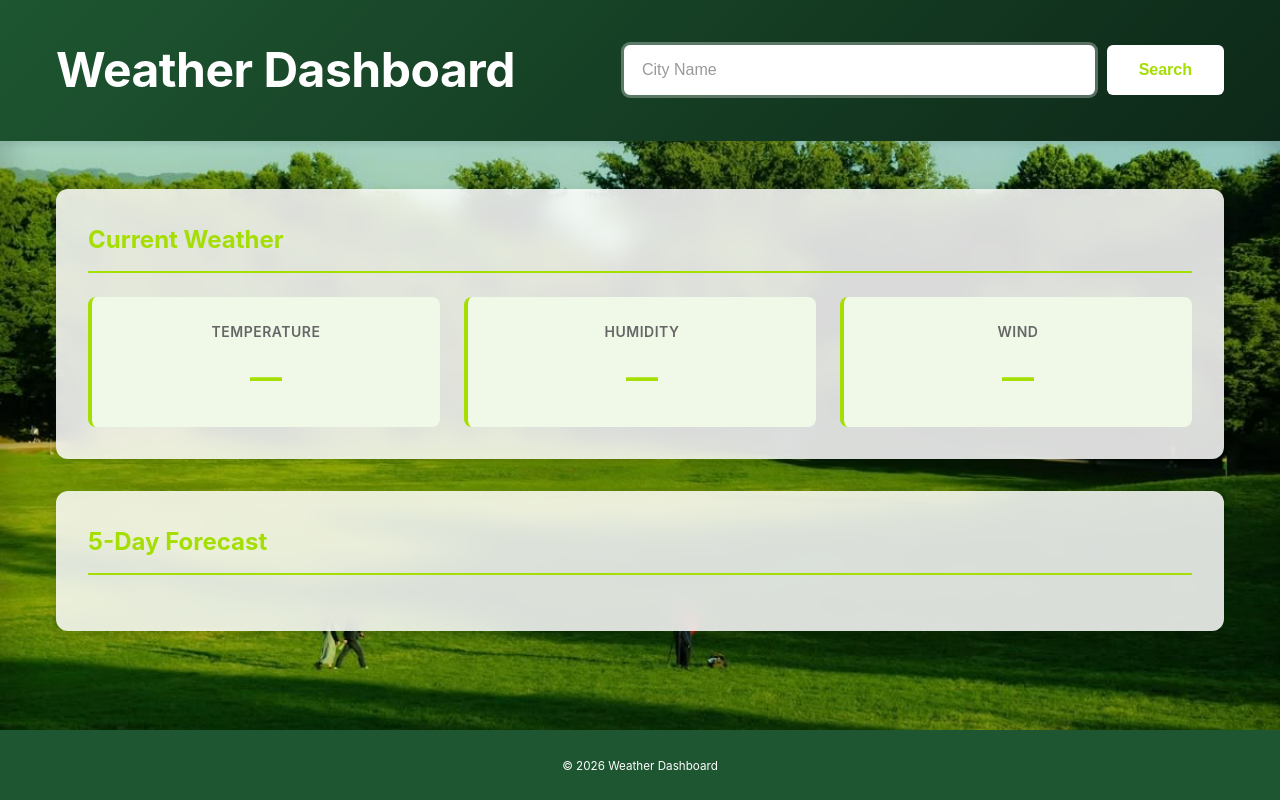
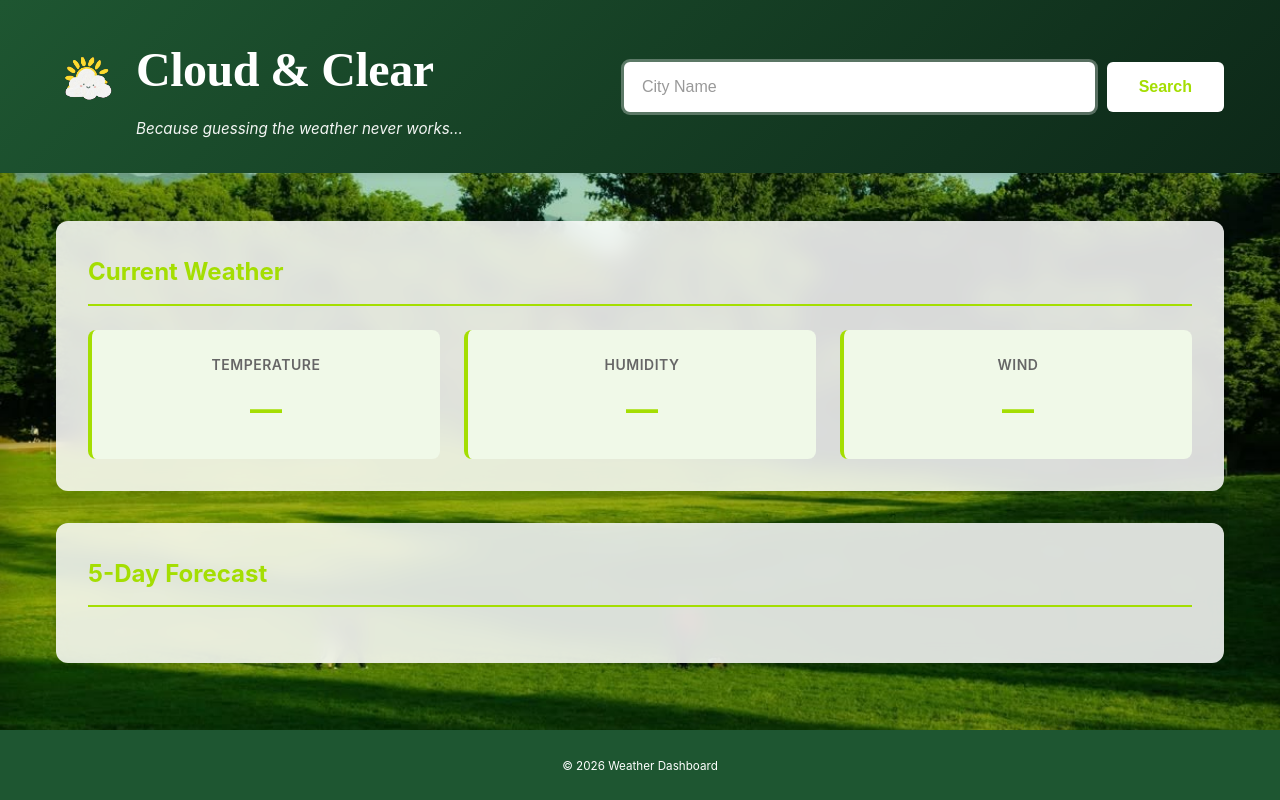
Before and after one commit to amashitharushika/weather-dashboard-devops-assignment, a website: page src/index.html in a window 1280 px wide. Drawn offline with Linux system fonts and the light colour scheme; a web font is replaced by a local one.

Commit message:
style: add logo, slogan, and update UI styling

```diff
--- a/src/index.html
+++ b/src/index.html
@@ -3,13 +3,22 @@
 	<head>
 		<meta charset="utf-8">
 		<meta name="viewport" content="width=device-width, initial-scale=1">
-		<title>Weather Dashboard</title>
+		<title>Cloud & Clear - Weather Dashboard</title>
 		<link rel="stylesheet" href="./styles/style.css">
+		<link rel="preconnect" href="https://fonts.googleapis.com">
+		<link rel="preconnect" href="https://fonts.gstatic.com" crossorigin>
+		<link href="https://fonts.googleapis.com/css2?family=Inria+Serif:wght@700&display=swap" rel="stylesheet">
 	</head>
 	<body>
 		<header class="site-header">
 			<div class="container header-inner">
-				<h1 class="site-title">Weather Dashboard</h1>
+				<div class="header-title-group">
+				<img src="./assets/logo.png" alt="Cloud & Clear Logo" class="site-logo">
+				<div class="header-text">
+					<h1 class="site-title">Cloud & Clear</h1>
+					<p class="site-slogan">Because guessing the weather never works…</p>
+				</div>
+				</div>
 				<form id="search-form" class="search-form" role="search" aria-label="Search for city">
 					<label for="city-input" class="visually-hidden">City Name</label>
 					<input id="city-input" name="city" type="search" placeholder="City Name" required aria-required="true">
--- a/src/styles/style.css
+++ b/src/styles/style.css
@@ -81,11 +81,41 @@ main {
   text-align: center;
 }
 
+.header-title-group {
+  display: flex;
+  align-items: center;
+  gap: 1rem;
+  justify-content: center;
+}
+
+.site-logo {
+  height: 80px;
+  width: auto;
+  filter: drop-shadow(0 2px 4px rgba(0, 0, 0, 0.2));
+  mix-blend-mode: lighten;
+  background: transparent;
+}
+
+.header-text {
+  display: flex;
+  flex-direction: column;
+  gap: 0.5rem;
+}
+
 .site-title {
-  font-size: 2.5rem;
+  font-family: 'Inria Serif', serif;
+  font-size: 3rem;
   font-weight: 700;
   margin: 0;
   letter-spacing: -0.5px;
+}
+
+.site-slogan {
+  font-size: 0.95rem;
+  font-weight: 400;
+  margin: 0;
+  opacity: 0.95;
+  font-style: italic;
 }
 
 /* ========== SEARCH FORM ========== */
```
Also changed, not shown: src/assets/logo.png (added).
